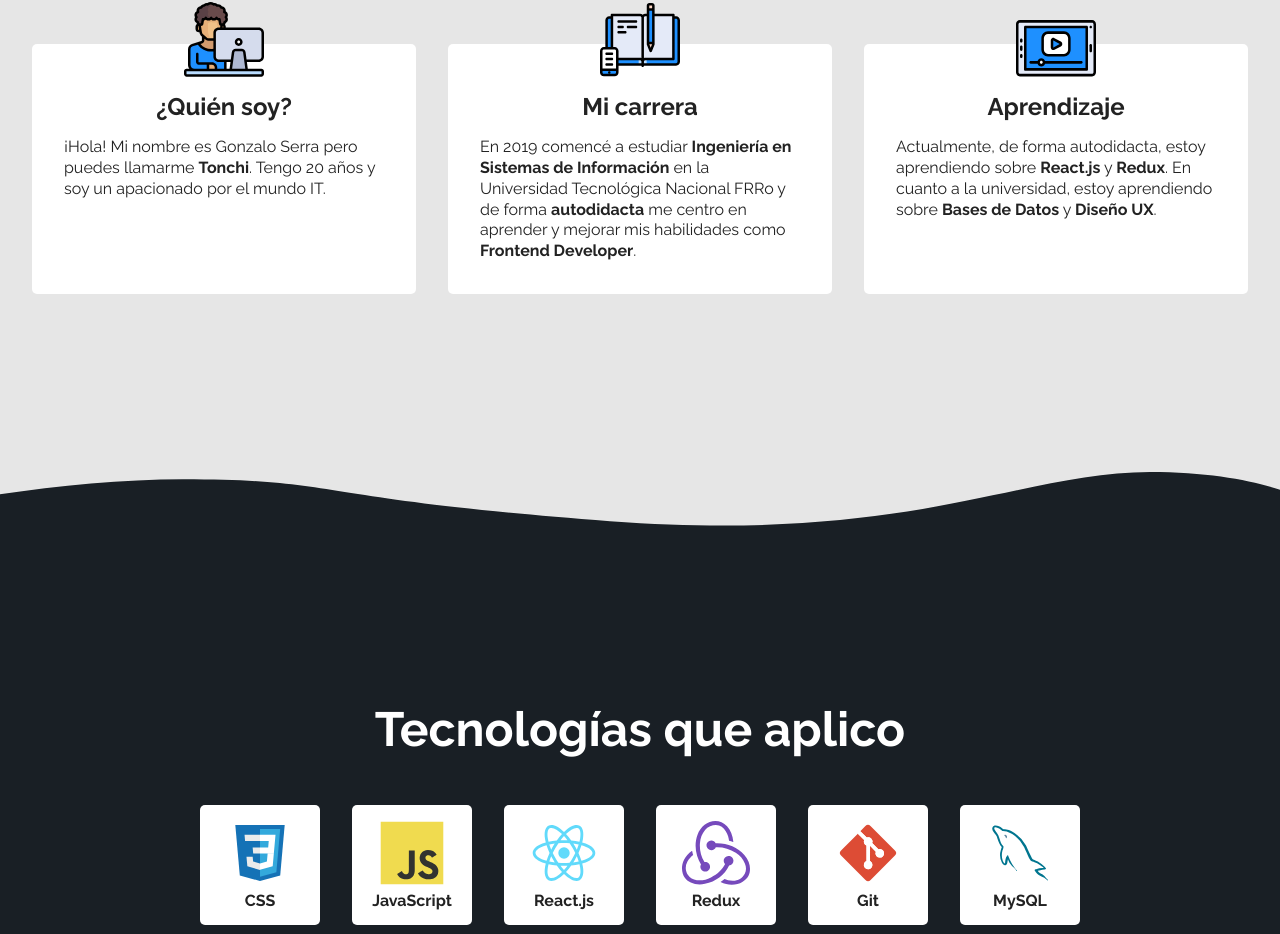
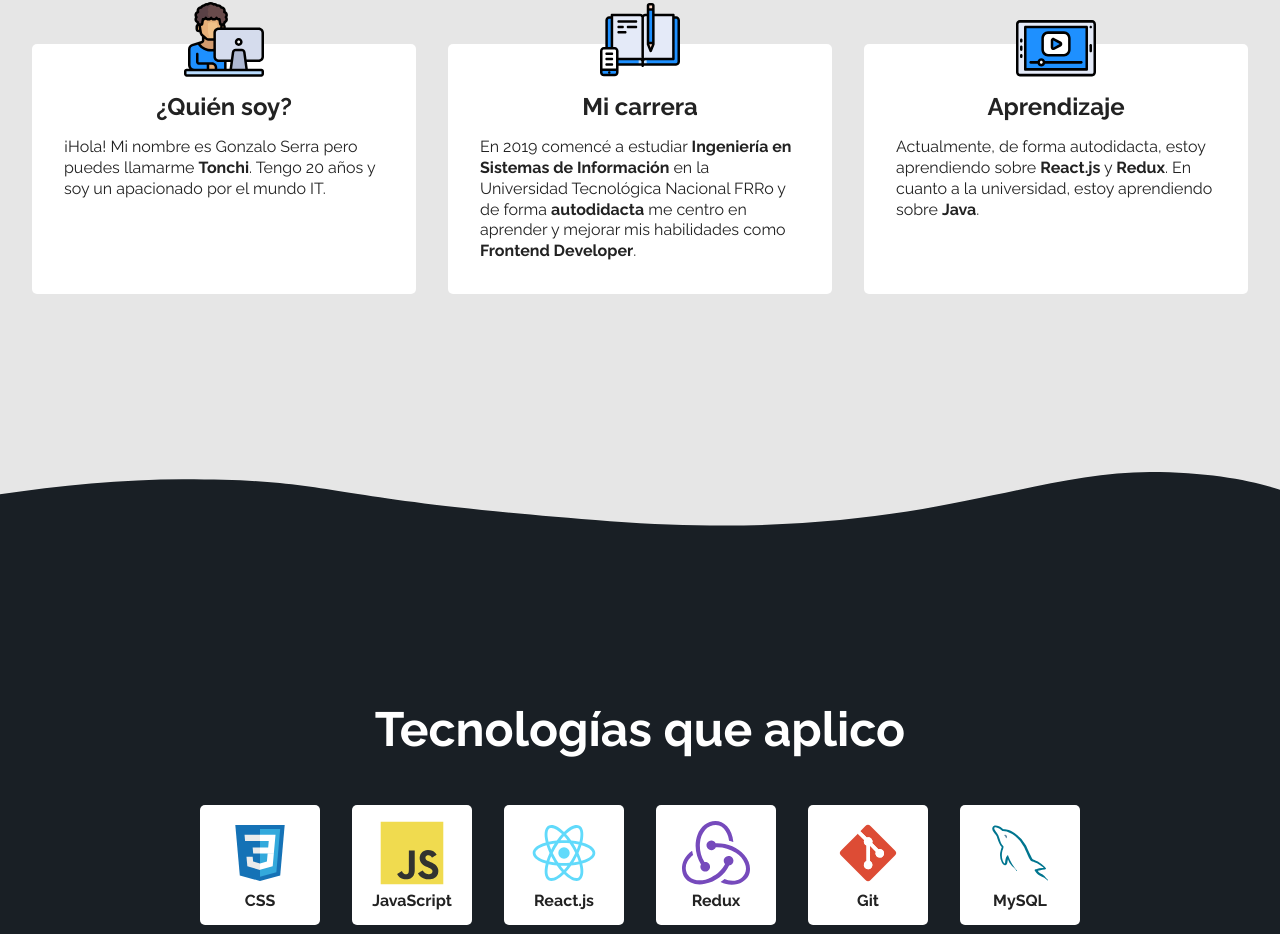
Before and after one commit to tonchiserra/portafolioWeb, a React (Create React App) app: page / in a window 1280 px wide. Shown: the part 1059-1993 px from the top of the page. Built offline with nearby package versions, Linux system fonts and the light colour scheme.

Commit message:
update: about me > estudios

```diff
--- a/src/components/AboutMe.jsx
+++ b/src/components/AboutMe.jsx
@@ -28,7 +28,7 @@ export function AboutMe(){
       <TargetAboutMe
         icon={iconHobbies}
         subtitle="Aprendizaje"
-        text={<p className="text">Actualmente, de forma autodidacta, estoy aprendiendo sobre <b>React.js</b> y <b>Redux</b>. En cuanto a la universidad, estoy aprendiendo sobre <b>Bases de Datos</b> y <b>Diseño UX</b>.</p>}
+        text={<p className="text">Actualmente, de forma autodidacta, estoy aprendiendo sobre <b>React.js</b> y <b>Redux</b>. En cuanto a la universidad, estoy aprendiendo sobre <b>Java</b>.</p>}
       />
 
       </div>
```
